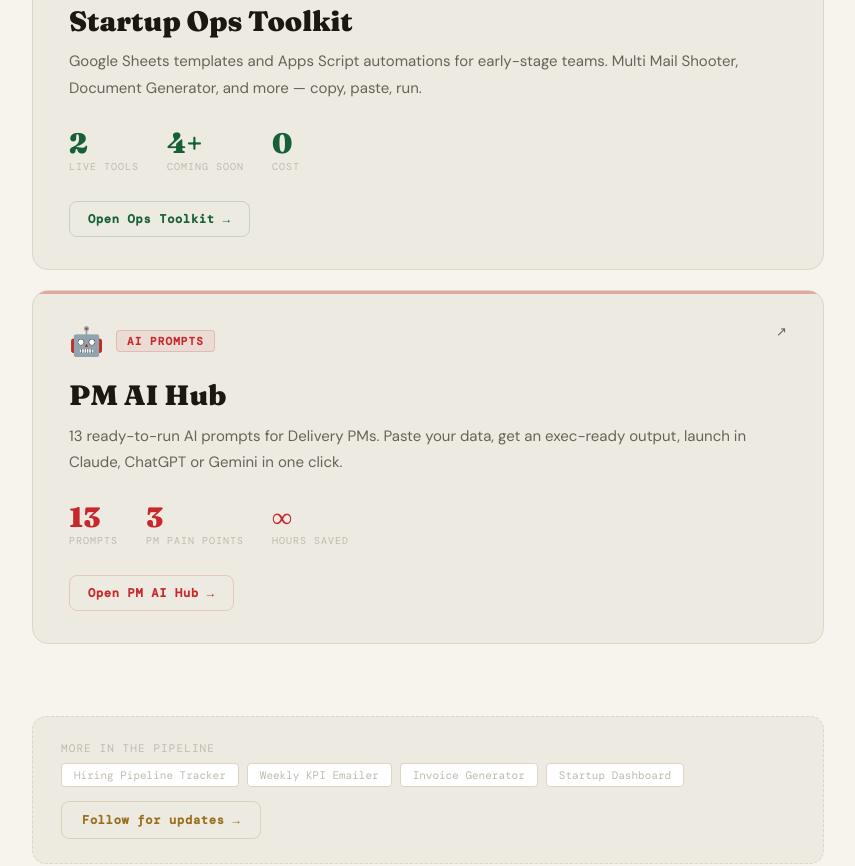
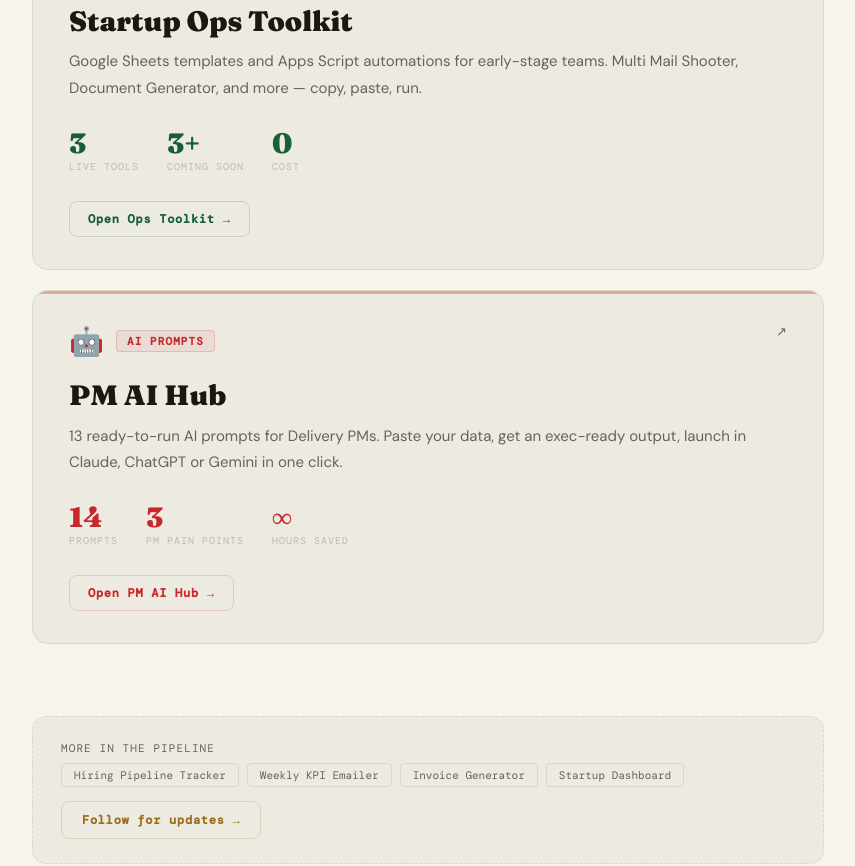
Before and after one commit to nikhil-thomas-a/portfolio, a React (Vite) app: page / in a window 1280 px wide. Shown: the part 820-1686 px from the top of the page, without its empty margins (212-1067 px from the left). Built offline with nearby package versions, Linux system fonts and the light colour scheme; a web font is replaced by a local one.

Commit message:
Update stats and styles in App component

```diff
--- a/src/App.jsx
+++ b/src/App.jsx
@@ -33,7 +33,7 @@
     id:"startup-ops", emoji:"⚙️", tag:"Google Workspace",
     title:"Startup Ops Toolkit",
     desc:"Google Sheets templates and Apps Script automations for early-stage teams. Multi Mail Shooter, Document Generator, and more — copy, paste, run.",
-    stats:[{n:"2",l:"Live tools"},{n:"4+",l:"Coming soon"},{n:"0",l:"Cost"}],
+    stats:[{n:"3",l:"Live tools"},{n:"3+",l:"Coming soon"},{n:"0",l:"Cost"}],
     url:"https://nikhil-thomas-a.github.io/startup-ops-toolkit/",
     cta:"Open Ops Toolkit",
     colorKey:"green",
@@ -44,7 +44,7 @@
     id:"pm-ai-hub", emoji:"🤖", tag:"AI Prompts",
     title:"PM AI Hub",
     desc:"13 ready-to-run AI prompts for Delivery PMs. Paste your data, get an exec-ready output, launch in Claude, ChatGPT or Gemini in one click.",
-    stats:[{n:"13",l:"Prompts"},{n:"3",l:"PM pain points"},{n:"∞",l:"Hours saved"}],
+    stats:[{n:"14",l:"Prompts"},{n:"3",l:"PM pain points"},{n:"∞",l:"Hours saved"}],
     url:"https://nikhil-thomas-a.github.io/pm-ai-hub/",
     cta:"Open PM AI Hub",
     colorKey:"red",
@@ -139,7 +139,7 @@
       opacity:mounted?1:0, transition:"opacity 0.5s ease, background 0.3s",
     }}>
       <style>{[
-        `html,body,#root{background:`,T.bg,`!important;transition:background 0.3s;}`,
+        `html{scroll-behavior:smooth;} body,#root{background:`,T.bg,`!important;transition:background 0.3s;}`,
         `*,*::before,*::after{box-sizing:border-box;margin:0;padding:0;}`,
         `a{transition:opacity 0.2s;} a:hover{opacity:0.85;}`,
         `::-webkit-scrollbar{width:4px;background:`,T.bg,`;}`,
@@ -265,18 +265,20 @@
           flexWrap:"wrap",gap:14,marginBottom:72,
         }}>
           <div>
-            <div style={{fontFamily:T.mono,fontSize:11,color:T.faint,letterSpacing:"0.1em",textTransform:"uppercase",marginBottom:8}}>
+            <div style={{fontFamily:T.mono,fontSize:11,color:T.muted,letterSpacing:"0.1em",textTransform:"uppercase",marginBottom:8}}>
               More in the pipeline
             </div>
             <div style={{display:"flex",flexWrap:"wrap",gap:8}}>
               {["Hiring Pipeline Tracker","Weekly KPI Emailer","Invoice Generator","Startup Dashboard"].map((t,i)=>(
-                <span key={i} style={{fontFamily:T.mono,fontSize:11,color:T.faint,background:T.card,border:`1px solid ${T.border}`,padding:"4px 12px",borderRadius:4}}>{t}</span>
+                <span key={i} style={{fontFamily:T.mono,fontSize:11,color:T.muted,background:T.surface,border:`1px solid ${T.border}`,padding:"4px 12px",borderRadius:4}}>{t}</span>
               ))}
             </div>
           </div>
           <a href="https://www.linkedin.com/in/nikhil-thomas-a-58538117a/"
             target="_blank" rel="noopener noreferrer"
-            style={{fontFamily:T.mono,fontSize:12,fontWeight:700,color:T.gold,textDecoration:"none",border:`1px solid ${T.goldBorder}`,padding:"10px 20px",borderRadius:8,letterSpacing:"0.06em",whiteSpace:"nowrap"}}>
+            style={{fontFamily:T.mono,fontSize:12,fontWeight:700,color:T.gold,textDecoration:"none",border:`1px solid ${T.goldBorder}`,padding:"10px 20px",borderRadius:8,letterSpacing:"0.06em",whiteSpace:"nowrap",transition:"background 0.2s"}}
+            onMouseEnter={e=>e.currentTarget.style.background=T.goldDim}
+            onMouseLeave={e=>e.currentTarget.style.background="transparent"}>
             Follow for updates →
           </a>
         </div>
```
